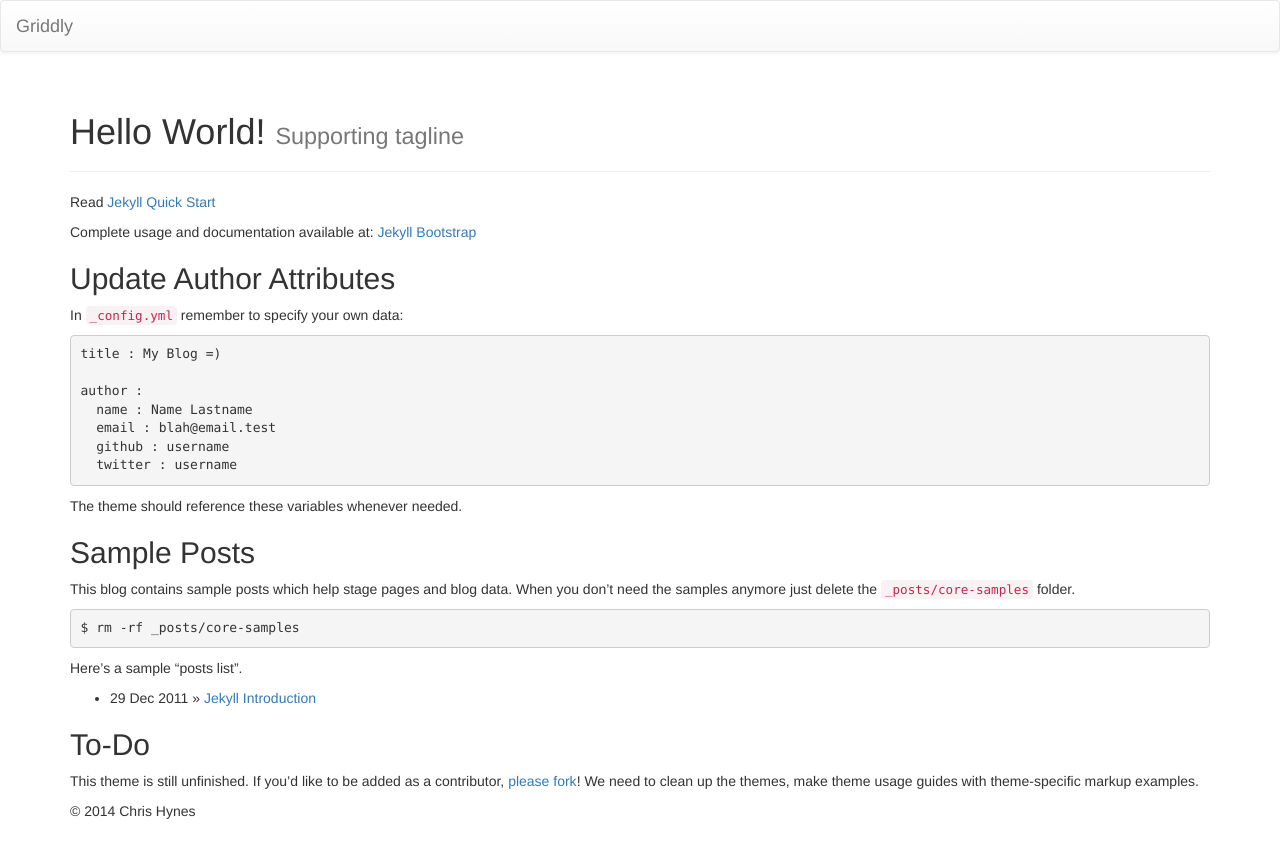
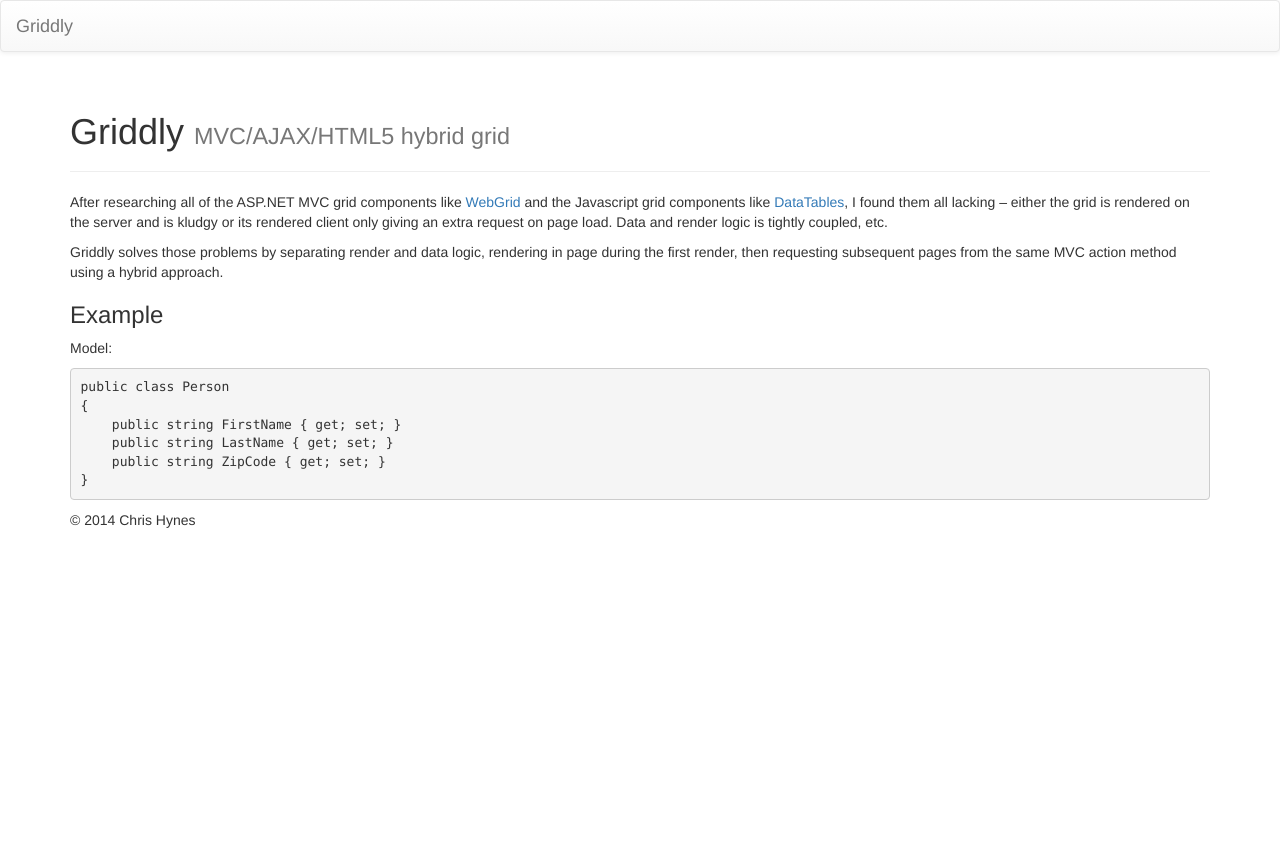
Before and after one commit to programcsharp/griddly, a Jekyll site: the page built from index.md, in a window 1280 px wide. Shown: the top 858 px of the page. Built offline with Jekyll 4.4.1, drawn with Linux system fonts in a browser that asks for light colours; nearby versions of some CDN libraries; library files that are not in the unit come from our copies.

Commit message:
Added griddly specific docs

````diff
--- a/index.md
+++ b/index.md
@@ -1,44 +1,23 @@
 ---
 layout: page
-title: Hello World!
-tagline: Supporting tagline
+title: Griddly
+tagline: MVC/AJAX/HTML5 hybrid grid
 ---
 {% include JB/setup %}
 
-Read [Jekyll Quick Start](http://jekyllbootstrap.com/usage/jekyll-quick-start.html)
+After researching all of the ASP.NET MVC grid components like [WebGrid](http://msdn.microsoft.com/en-us/library/system.web.helpers.webgrid(v=vs.111).aspx) and the Javascript grid components like [DataTables](http://www.datatables.net/), I found them all lacking -- either the grid is rendered on the server and is kludgy or its rendered client only giving an extra request on page load. Data and render logic is tightly coupled, etc.
 
-Complete usage and documentation available at: [Jekyll Bootstrap](http://jekyllbootstrap.com)
+Griddly solves those problems by separating render and data logic, rendering in page during the first render, then requesting subsequent pages from the same MVC action method using a hybrid approach.
 
-## Update Author Attributes
+### Example
 
-In `_config.yml` remember to specify your own data:
+Model:
 
-    title : My Blog =)
-
-    author :
-      name : Name Lastname
-      email : blah@email.test
-      github : username
-      twitter : username
-
-The theme should reference these variables whenever needed.
-
-## Sample Posts
-
-This blog contains sample posts which help stage pages and blog data.
-When you don't need the samples anymore just delete the `_posts/core-samples` folder.
-
-    $ rm -rf _posts/core-samples
-
-Here's a sample "posts list".
-
-<ul class="posts">
-  {% for post in site.posts %}
-    <li><span>{{ post.date | date_to_string }}</span> &raquo; <a href="{{ BASE_PATH }}{{ post.url }}">{{ post.title }}</a></li>
-  {% endfor %}
-</ul>
-
-## To-Do
-
-This theme is still unfinished. If you'd like to be added as a contributor, [please fork](http://github.com/plusjade/jekyll-bootstrap)!
-We need to clean up the themes, make theme usage guides with theme-specific markup examples.
+``` C#
+public class Person
+{
+    public string FirstName { get; set; }
+    public string LastName { get; set; }
+    public string ZipCode { get; set; }
+}
+```
````
